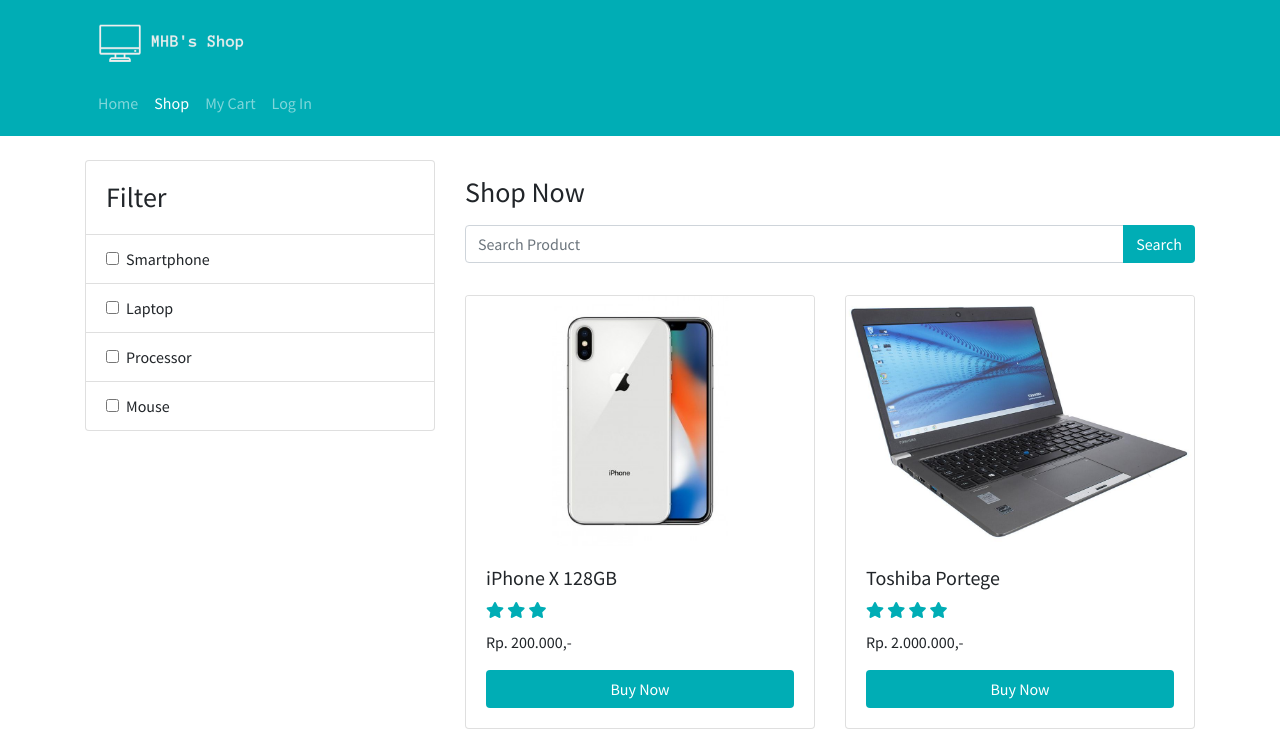
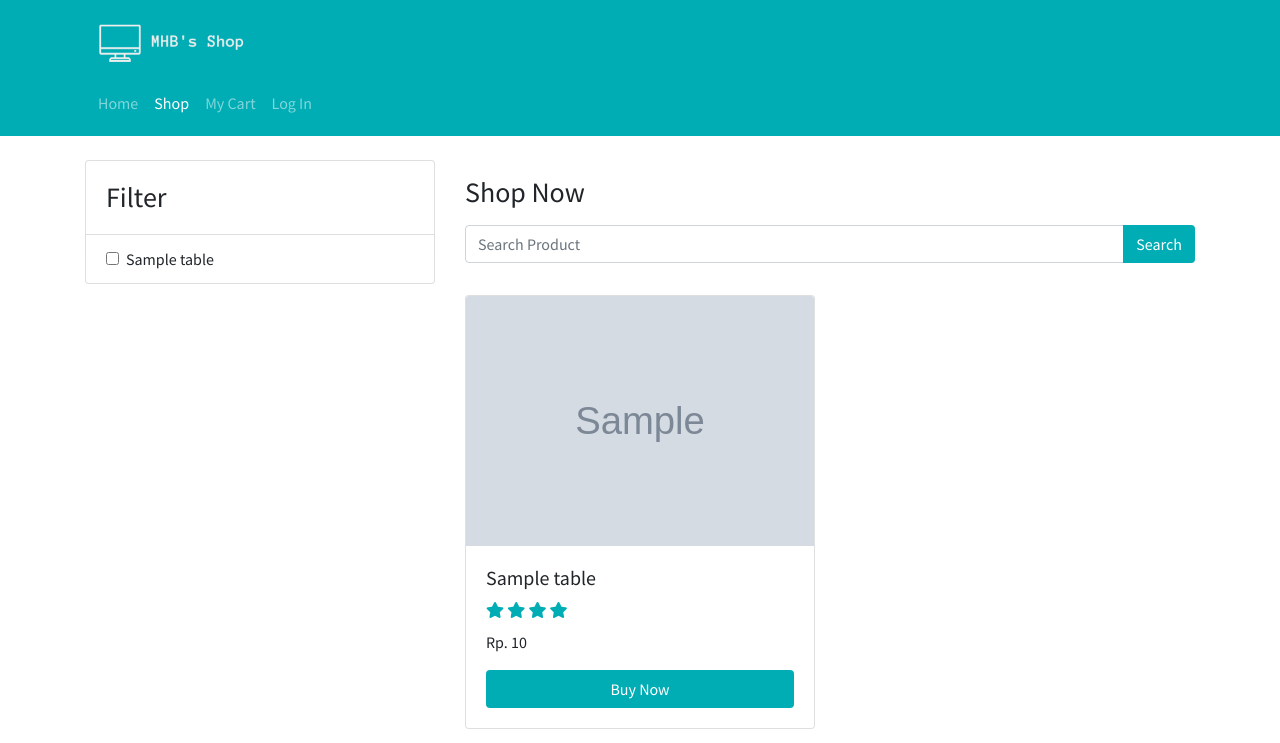
Before and after one commit to davidmahbubi/olshop, a CodeIgniter app: page /web/product in a window 1280 px wide. Shown: the top 743 px of the page. Run offline with CodeIgniter, Linux system fonts and the light colour scheme; tables that the repository leaves empty hold one stand-in row (values such as "Sample post"); grey boxes marked "Sample" are stand-in pictures; some libraries are stand-ins or nearby versions.

Commit message:
shop page progress 50%, filter is wip

```diff
--- a/application/controllers/Product.php
+++ b/application/controllers/Product.php
@@ -14,10 +14,12 @@ class Product extends CI_Controller{
 
         $meta['title'] = 'Product';
         $req['user'] = isLoggedIn() ? $this->User_model->getUserById($this->session->userdata('user')['id']) : NULL;
+        $data['product'] = $this->Product_model->getAllProduct();
+        $data['categories'] = $this->Product_model->getAllCategories();
 
         $this->load->view('templates/front-end/header', $meta);
         $this->load->view('templates/front-end/navbar', $req);
-        $this->load->view('product/index');
+        $this->load->view('product/index', $data);
         $this->load->view('templates/front-end/footer');
 
     }
--- a/application/models/Product_model.php
+++ b/application/models/Product_model.php
@@ -17,4 +17,8 @@ class Product_model extends CI_Model{
             return $this->db->query($query)->row_array();
         }
     }
+
+    public function getAllCategories(){
+        return $this->db->get('product_categories_table')->result_array();
+    }
 }
--- a/application/views/product/index.php
+++ b/application/views/product/index.php
@@ -4,62 +4,25 @@
         <div class="col-lg-4">
           <ul class="list-group">
             <li class="list-group-item"><h3 class="mt-2">Filter</h3></li>
+            <?php foreach($categories as $c) : ?>
               <li class="list-group-item">
                 <div class="form-check">
                   <input
                     class="form-check-input"
                     type="checkbox"
-                  value=""
-                  id="smartphone"
+                    value="<?=$c['id']?>"
+                    id="check-<?=$c['name']?>"
                   />
-                <label class="form-check-label" for="smartphone">
-                  Smartphone
+                  <label class="form-check-label" for="check-<?=$c['name']?>" style="cursor: pointer">
+                    <?= $c['name'] ?>
                   </label>
                 </div>
               </li>
-            <li class="list-group-item dv-item-group">
-              <div class="form-check">
-                <input
-                  class="form-check-input"
-                  type="checkbox"
-                  value=""
-                  id="laptop"
-                />
-                <label class="form-check-label" for="laptop">
-                  Laptop
-                </label>
-              </div>
-            </li>
-            <li class="list-group-item">
-              <div class="form-check">
-                <input
-                  class="form-check-input"
-                  type="checkbox"
-                  value=""
-                  id="processor"
-                />
-                <label class="form-check-label" for="processor">
-                  Processor
-                </label>
-              </div>
-            </li>
-            <li class="list-group-item">
-              <div class="form-check">
-                <input
-                  class="form-check-input"
-                  type="checkbox"
-                  value=""
-                  id="mouse"
-                />
-                <label class="form-check-label" for="mouse">
-                  Mouse
-                </label>
-              </div>
-            </li>
+            <?php endforeach; ?>
           </ul>
         </div>
         <!-- Right -->
-        <div class="col-lg-8">
+        <div class="col-lg-8 mb-4">
           <h3 class="mt-3">Shop Now</h3>
           <div class="input-group mb-3 mt-3">
             <input
@@ -78,113 +41,34 @@
             </div>
           </div>
           <div class="row">
+          <?php foreach($product as $p) : ?>
             <div class="col-sm-6 mt-3 product-col">
               <div class="card">
                 <img
-                  src="img/product/apple_iphone_x__3_result_price_1.jpg"
+                  src="<?=base_url()?>assets/img/product/<?=$p['img']?>"
                   class="card-img-top dv-card-prod-img"
                   alt="..."
                 />
                 <div class="card-body">
-                  <h5>iPhone X 128GB</h5>
+                  <h5><?= $p['name'] ?></h5>
+                  <?php if($p['rating'] >= 1) : ?>
+                    <?php for($i = 0; $i < $p['rating']; $i++) : ?>
                       <i class="fas fa-star"></i>
-                  <i class="fas fa-star"></i>
-                  <i class="fas fa-star"></i>
-                  <p class="mt-2">Rp. 200.000,-</p>
+                    <?php endfor; ?>
+                  <?php else: ?>
+                    <span>No rating yet</span>
+                  <?php endif; ?>
+                  <p class="mt-2"><?= formatPrice($p['price']) ?></p>
                   <a
-                    href="#"
+                    href="<?=base_url('product/details/' . $p['id'])?>"
                     class="btn text-white w-100 bt-dv-bg-primary dv-bg-primary"
                     >Buy Now</a
                   >
                 </div>
               </div>
             </div>
-            <div class="col-sm-6 mt-3 product-col">
-              <div class="card">
-                <img
-                  src="img/product/350667-toshiba-portege-z30-a1301.jpg"
-                  class="card-img-top dv-card-prod-img"
-                  alt="..."
-                />
-                <div class="card-body">
-                  <h5>Toshiba Portege</h5>
-                  <i class="fas fa-star"></i>
-                  <i class="fas fa-star"></i>
-                  <i class="fas fa-star"></i>
-                  <i class="fas fa-star"></i>
-                  <p class="mt-2">Rp. 2.000.000,-</p>
-                  <a
-                    href="#"
-                    class="btn text-white w-100 bt-dv-bg-primary dv-bg-primary"
-                    >Buy Now</a
-                  >
-                </div>
-              </div>
-            </div>
-            <div class="col-sm-6 mt-3 product-col">
-              <div class="card">
-                <img
-                  src="img/product/core-i9.jpg"
-                  class="card-img-top dv-card-prod-img"
-                  alt="..."
-                />
-                <div class="card-body">
-                  <h5>Core i9-9900K</h5>
-                  <i class="fas fa-star"></i>
-                  <p class="mt-2">Rp. 9.000.000,-</p>
-                  <a
-                    href="#"
-                    class="btn text-white w-100 bt-dv-bg-primary dv-bg-primary"
-                    >Buy Now</a
-                  >
-                </div>
-              </div>
-            </div>
-            <div class="col-sm-6 mt-3 product-col">
-              <div class="card">
-                <img
-                  src="img/product/mbp15touch-silver-select-cto-201807_3_1.jpeg"
-                  class="card-img-top dv-card-prod-img"
-                  alt="..."
-                />
-                <div class="card-body">
-                  <h5>MacBook pro 2019</h5>
-                  <i class="fas fa-star"></i>
-                  <i class="fas fa-star"></i>
-                  <i class="fas fa-star"></i>
-                  <i class="fas fa-star"></i>
-                  <p class="mt-2">Rp. 20.000.000,-</p>
-                  <a
-                    href="#"
-                    class="btn text-white w-100 bt-dv-bg-primary dv-bg-primary"
-                    >Buy Now</a
-                  >
-                </div>
-              </div>
-            </div>
-            <div class="col-sm-6 mt-3 product-col">
-              <div class="card">
-                <img
-                  src="img/product/350667-toshiba-portege-z30-a1301.jpg"
-                  class="card-img-top dv-card-prod-img"
-                  alt="..."
-                />
-                <div class="card-body">
-                  <h5>Toshiba Portege</h5>
-                  <i class="fas fa-star"></i>
-                  <i class="fas fa-star"></i>
-                  <i class="fas fa-star"></i>
-                  <i class="fas fa-star"></i>
-                  <p class="mt-2">Rp. 2.000.000,-</p>
-                  <a
-                    href="#"
-                    class="btn text-white w-100 bt-dv-bg-primary dv-bg-primary"
-                    >Buy Now</a
-                  >
+          <?php endforeach; ?>
           </div>
         </div>
       </div>
     </div>
-        </div>
-      </div>
-    </div>
```
Lines whose indentation alone changed are shown as unchanged.
